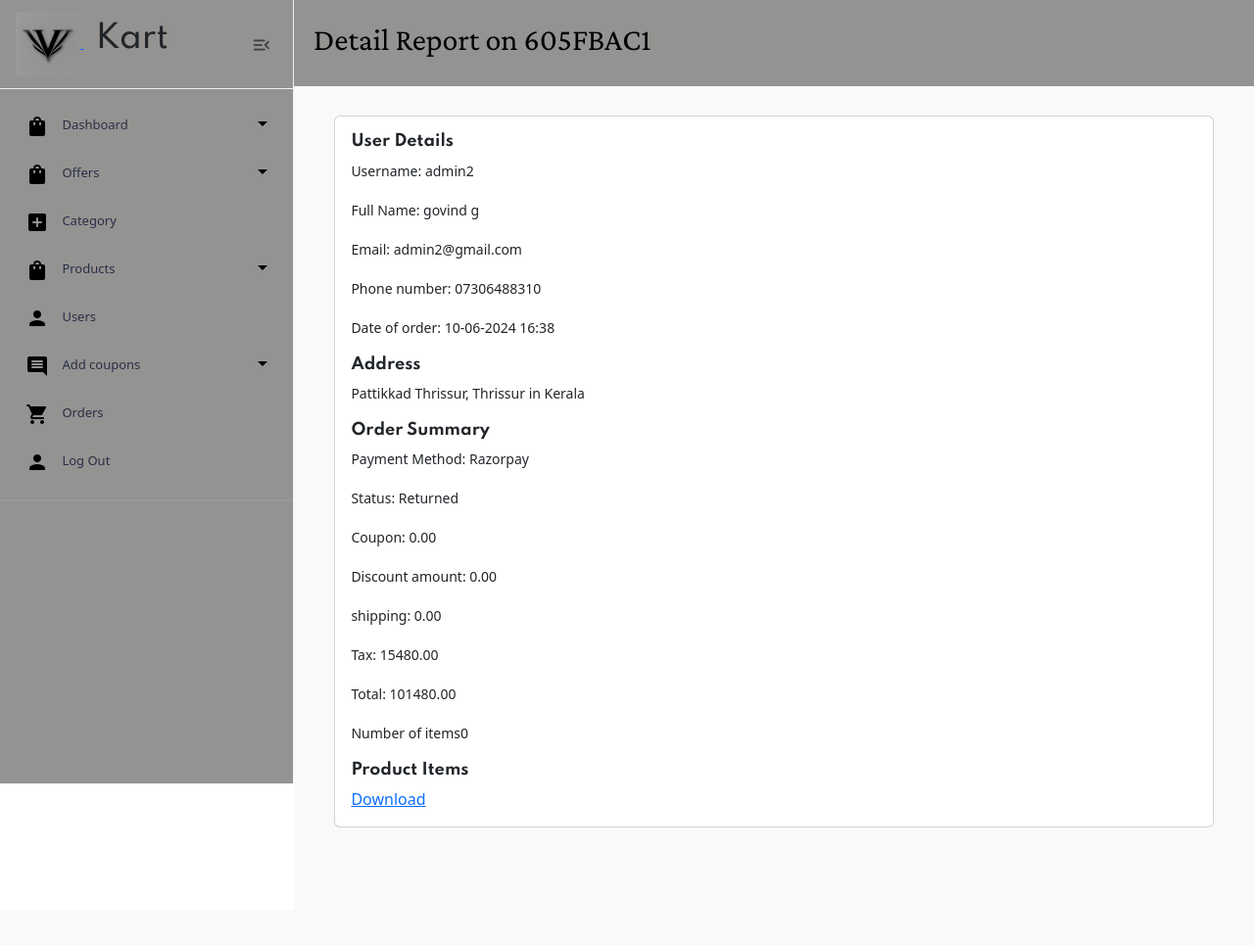
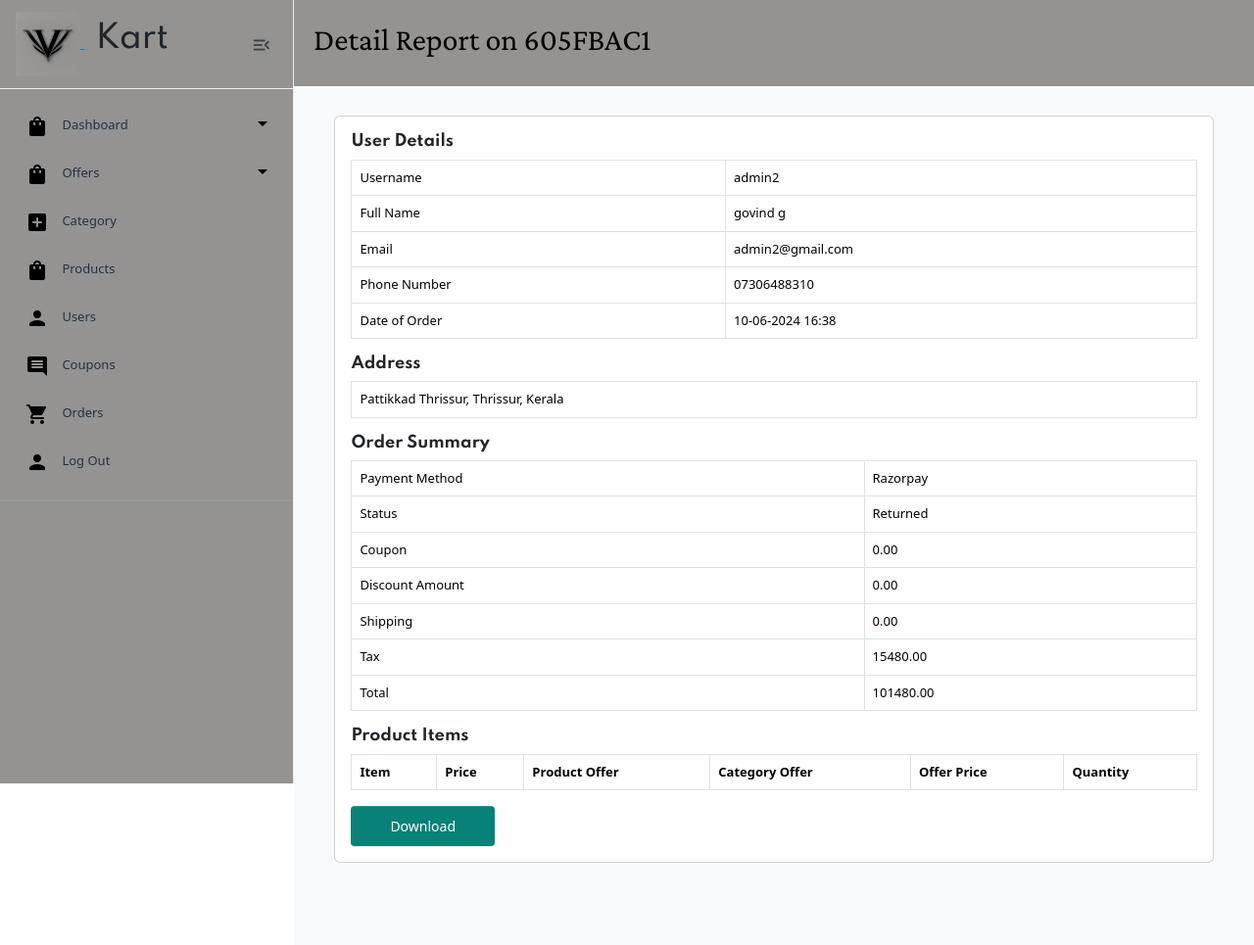
Before and after one commit to govind-g19/1st-fullstack_dajngo_project, a Django app: page /adminmanager/detail_order/187/ in a window 1280 px wide. Shown: the whole page at 98% size. Before the commit the page ends 845 px from the top, so only its background shows below. Run offline with Django 5.2, Linux system fonts and the light colour scheme; a user stored in the database is signed in; data comes from the database, SQL or seed files in the repository; lists and menus that the app fills with data are empty; parts of the project's set-up code (start-up, migrations or seed data) failed here and were passed over; some libraries are stand-ins or nearby versions.

Commit message:
all changes for local to main git

```diff
--- a/adminmanager/views.py
+++ b/adminmanager/views.py
@@ -1158,7 +1158,7 @@ def export_to_pdf(context):
 
     # Order Details Table
     elements.append(Paragraph('Order Details', styles['Heading2']))
-    order_details_data = [['Order ID', 'User', 'Total', 'Status', 'Payment', 'Order Date', 'Product', 'Quantity', 'Price', 'Offer Price']]
+    order_details_data = [['Order ID', 'User', 'Total', 'Status', 'Payment', 'Order Date',  'Price', 'Offer Price']]
 
     for order in context['order_details']:
         for item in order.orderitem_set.all():
@@ -1170,8 +1170,6 @@ def export_to_pdf(context):
                 order.status,
                 order.payment_method,
                 order.order_date.strftime('%Y-%m-%d'),
-                item.product.product_name,
-                item.quantity,
                 f"{item.price}",
                 f"{item.offer_price}"
             ])
--- a/authapp/urls.py
+++ b/authapp/urls.py
@@ -20,12 +20,14 @@ urlpatterns = [
          name='user_view_coupons'),
     path('manage_address', views.manage_address, name='manage_address'),
 
-    # wallet
+    # wallet add_to_wallet_view
     path('my_wallet', views.my_wallet, name='my_wallet'),
     path('withdraw_funds', views.withdraw_funds, name='withdraw_funds'),
     path('add_to_wallet', views.add_to_wallet, name='add_to_wallet'),
     path('add_to_wallet_razorpay', views.add_to_wallet_razorpay,
          name='add_to_wallet_razorpay'),
+    path('wallet_paymenthandler/', views.wallet_paymenthandler,
+         name='wallet_paymenthandler'),
 
     # wish list
     path('add_to_wishlist/<int:product_id>/',
--- a/mainapp/admin.py
+++ b/mainapp/admin.py
@@ -1,4 +1,5 @@
 from django.contrib import admin
-from .models import UserQuery
+from .models import UserQuery, Wallet_Razorpay_payment
 # Register your models here.
 admin.site.register(UserQuery)
+admin.site.register(Wallet_Razorpay_payment)
--- a/orders/models.py
+++ b/orders/models.py
@@ -102,7 +102,8 @@ class Payment(models.Model):
 class Razorpay_payment(models.Model):
     razorpay_payment_id = models.CharField(max_length=30, unique=True)
     amount = models.IntegerField(blank=True, null=True)
-    order = models.ForeignKey(Orders, on_delete=models.CASCADE, null=False)
+    order = models.ForeignKey(Orders, on_delete=models.CASCADE,
+                              null=True, blank=True)
 
     def __str__(self):
         return self.razorpay_payment_id
--- a/templates/admin/admin-base.html
+++ b/templates/admin/admin-base.html
@@ -75,9 +75,7 @@
                                     <span class="text">Offers</span>
                                 </a>
                                 <div class="submenu "style="color: #000;">
-                                    <a href="{% url 'add_category_offer' %}" class=" text-dark ">Add Category Offers</a>
                                     <a href="{% url 'category_offers_list' %}" class=" text-dark ">Category offers</a>
-                                    <a href="{% url 'add_product_offer' %}" class=" text-dark ">Add Products Offers</a>
                                     <a href="{% url 'product_offers_list' %}" class=" text-dark ">Product offers</a>
                                         {% comment %} {% url 'add_varients' %} {% endcomment %}
                                 </div>
@@ -91,17 +89,22 @@
                                 </li>
 
                             {% comment %} product {% endcomment %}
-                            <li class="menu-item has-submenu">
+                            <li class="menu-item">
+                                <a class="menu-link" href="{% url 'product_list' %}"> <i class="icon material-icons md-shopping_bag"></i>
+                                    <span class="text">Products</span>
+                                </a>
+
+                            </li>
+                            {% comment %} <li class="menu-item has-submenu">
                                 <a class="menu-link" href="{% url 'product_list' %}"> <i class="icon material-icons md-shopping_bag"></i>
                                     <span class="text">Products</span>
                                 </a>
                                 <div class="submenu "style="color: #000;">
                                     <a href="{% url 'product_list' %}" class=" text-dark "> <span class="text">Product List</span></a>
-                                    <a href="{% url 'add_product' %}" class=" text-dark ">Add Products</a>
                                     {% comment %} <a href="{% url 'add_varient' %}" class=" text-dark ">Add varients</a> {% endcomment %}
                                         {% comment %} {% url 'add_varients' %} {% endcomment %}
-                                </div>
-                            </li>
+                                {% comment %} </div>
+                            </li> {% endcomment %}
 
                                 {% comment %} Users  {% endcomment %}
                             <li class="menu-item">
@@ -111,16 +114,15 @@
                             </li>
                                {% comment %} coupons  {% endcomment %}
 
-                            <li class="menu-item has-submenu">
+                            <li class="menu-item">
                                 <a class="menu-link" href="{% url 'view_coupon_admin' %}"> <i class="icon material-icons md-comment"></i>
-                                    <span class="text">Add coupons</span>
+                                    <span class="text">Coupons</span>
                                 </a>
                                 <div class="submenu "style="color: #000;">
                                     <a href="{% url 'view_coupon_admin' %}" class=" text-dark "> <span class="text">Coupons List</span></a>
                                     <a href="{% url 'add_coupon' %}" class=" text-dark ">Add Coupon</a>
                                 </div>
                             </li>
-
 
                                 {% comment %} Oders  {% endcomment %}
 
--- a/templates/admin/category_offer_list.html
+++ b/templates/admin/category_offer_list.html
@@ -32,7 +32,7 @@
             <tr>
                 {% comment %} style="width: 10%;" {% endcomment %}
 
-                <th scope="col-" class="fw-bolder" >Name</th>
+                <th scope="col-" class="fw-bolder" >Category Offer</th>
                 <th scope="col" class="fw-bolder" >Discount</th>
                 <th scope="col" class="fw-bolder" >Valid from</th>
                 <th scope="col" class="fw-bolder" >valid to</th>
--- a/templates/admin/order_view.html
+++ b/templates/admin/order_view.html
@@ -63,7 +63,7 @@
                     {% if order.status != 'Cancelled' and order.status != 'Delivered' and order.status != 'Returned' %}
                     <a href="#" class="btn btn-warning btn-sm" data-bs-toggle="modal" data-bs-target="#exampleModal{{ order.id }}">Update</a>
                     {% else %}
-                    <a href="#" class="btn btn-warning btn-sm disabled" data-bs-toggle="modal" data-bs-target="#exampleModal{{ order.id }}">Update</a>
+                    <a href="#" class="btn btn-dark btn-sm disabled" data-bs-toggle="modal" data-bs-target="#exampleModal{{ order.id }}"></a>
 
                     {% endif %}
 
@@ -123,7 +123,7 @@
                     </div>
                     </div>
                     {% else %}
-                        <a class="btn btn-danger disabled" role="button" aria-disabled="true">Cancelled</a>
+                        <a class="btn btn-dark disabled btn-sm" role="button" aria-disabled="true"></a>
                     {% endif %}
                     {% comment %} {% if  order.status != "Cancelled" and order.status != 'Delivered' and order.status != 'Returned' %}
                         <a href="{% url 'admin_delete_order' order.id %}" class="btn btn-danger btn-sm">Cancel</a>
--- a/templates/admin/product_offer_list.html
+++ b/templates/admin/product_offer_list.html
@@ -31,7 +31,7 @@
             <tr>
                 {% comment %} style="width: 10%;" {% endcomment %}
 
-                <th scope="col-" class="fw-bolder" >Name</th>
+                <th scope="col-" class="fw-bolder" >Product Offer</th>
                 <th scope="col" class="fw-bolder" >Discount</th>
                 <th scope="col" class="fw-bolder" >Valid from</th>
                 <th scope="col" class="fw-bolder" >valid to</th>
--- a/templates/admin/single_ordetr_details.html
+++ b/templates/admin/single_ordetr_details.html
@@ -3,7 +3,7 @@
 {% block title %} Order Report {% endblock title %}
 
 {% block pageheader %}
-<h2 class="page-font">Detail Report on {{order.order_id}} </h2>
+<h2 class="page-font">Detail Report on {{order.order_id}}</h2>
 {% endblock pageheader %}
 
 {% block content %}
@@ -20,43 +20,96 @@
         </div>
         <div class="col-12">
             <div class="card">
-                    <div class="card-body">
-                <h6><strong>User Details </strong></h6>
-                    <p class="card-text fw-medium">Username: {{order.user.username}}</p>
-                    <p class="card-text fw-medium">Full Name: {{order.delivery_address.first_name}} {{order.delivery_address.second_name}}</p>
-                    <p class="card-text fw-medium">Email: {{order.user.email}}</p>
-                    <p class="card-text fw-medium">Phone number: {{ order.delivery_address.phone_number}}</p>
-                    <p class="card-text fw-medium">Date of order: {{order.order_date|date:"d-m-Y H:i" }}</p>
-                <h6><strong>Address </strong></h6>
-                <p>{{ order.delivery_address.house_address }}, {{ order.delivery_address.city }} in {{ order.delivery_address.state }}</p>
-                <h6><strong>Order Summary </strong></h6>
-                <p class="card-text fw-medium">Payment Method: {{ order.payment_method }}</p>
-                <p class="card-text fw-medium">Status: {{ order.status }}</p>
-                <p class="card-text fw-medium">Coupon: {{order.coupon_discount}}</p>
-                <p class="card-text fw-medium">Discount amount: {{order.offer_discount}}</p>
-                <p class="card-text fw-medium">shipping: {{order.shipping}}</p>
-                <p class="card-text fw-medium">Tax: {{order.tax}}</p>
-                <p class="card-text fw-medium">Total: {{order.grand_total}}</p>
-
-                <p class="card-text">Number of items{{order_items.count}}</p>
-                <h6><strong>Product Items </strong></h6>
-                {% for order_item in order_items %}
-                <p class="card-text fw-medium">Item: {{ order_item.product.product_name }} with{{ order_item.variant }} </p>
-                <p class="card-text fw-medium">Price: ₹{{ order_item.price }}</p>
-                {% if order_item.product_discount or order_item.category_discount %}
-                <p class="card-text fw-medium">Product Offer: {{ order_item.product_discount }} %</p>
-                <p class="card-text fw-medium">Category Offer: {{ order_item.category_discount }}%</p>
-                <p class="card-text fw-medium">Offer Price: ₹{{ order_item.offer_price }}</p>
-                {% endif %}
-                <p class="card-text fw-medium">Quantity: {{ order_item.quantity }}</p>
-                {% endfor %}
-                <a href="{% url 'download_invoice' order.id %}">Download</a>
-
+                <div class="card-body">
+                    <h6><strong>User Details</strong></h6>
+                    <table class="table table-bordered">
+                        <tr>
+                            <th>Username</th>
+                            <td>{{ order.user.username }}</td>
+                        </tr>
+                        <tr>
+                            <th>Full Name</th>
+                            <td>{{ order.delivery_address.first_name }} {{ order.delivery_address.second_name }}</td>
+                        </tr>
+                        <tr>
+                            <th>Email</th>
+                            <td>{{ order.user.email }}</td>
+                        </tr>
+                        <tr>
+                            <th>Phone Number</th>
+                            <td>{{ order.delivery_address.phone_number }}</td>
+                        </tr>
+                        <tr>
+                            <th>Date of Order</th>
+                            <td>{{ order.order_date|date:"d-m-Y H:i" }}</td>
+                        </tr>
+                    </table>
+                    <h6><strong>Address</strong></h6>
+                    <table class="table table-bordered">
+                        <tr>
+                            <td>{{ order.delivery_address.house_address }}, {{ order.delivery_address.city }}, {{ order.delivery_address.state }}</td>
+                        </tr>
+                    </table>
+                    <h6><strong>Order Summary</strong></h6>
+                    <table class="table table-bordered">
+                        <tr>
+                            <th>Payment Method</th>
+                            <td>{{ order.payment_method }}</td>
+                        </tr>
+                        <tr>
+                            <th>Status</th>
+                            <td>{{ order.status }}</td>
+                        </tr>
+                        <tr>
+                            <th>Coupon</th>
+                            <td>{{ order.coupon_discount }}</td>
+                        </tr>
+                        <tr>
+                            <th>Discount Amount</th>
+                            <td>{{ order.offer_discount }}</td>
+                        </tr>
+                        <tr>
+                            <th>Shipping</th>
+                            <td>{{ order.shipping }}</td>
+                        </tr>
+                        <tr>
+                            <th>Tax</th>
+                            <td>{{ order.tax }}</td>
+                        </tr>
+                        <tr>
+                            <th>Total</th>
+                            <td>{{ order.grand_total }}</td>
+                        </tr>
+                    </table>
+                    <h6><strong>Product Items</strong></h6>
+                    <table class="table table-bordered">
+                        <thead>
+                            <tr>
+                                <th>Item</th>
+                                <th>Price</th>
+                                <th>Product Offer</th>
+                                <th>Category Offer</th>
+                                <th>Offer Price</th>
+                                <th>Quantity</th>
+                            </tr>
+                        </thead>
+                        <tbody>
+                            {% for order_item in order_items %}
+                                <tr>
+                                    <td>{{ order_item.product.product_name }} with {{ order_item.variant }}</td>
+                                    <td>₹{{ order_item.price }}</td>
+                                    <td>{{ order_item.product_discount }} %</td>
+                                    <td>{{ order_item.category_discount }} %</td>
+                                    <td>₹{{ order_item.offer_price }}</td>
+                                    <td>{{ order_item.quantity }}</td>
+                                </tr>
+                            {% endfor %}
+                        </tbody>
+                    </table>
+                    <a href="{% url 'download_invoice' order.id %}" class="btn btn-primary">Download</a>
                 </div>
-                </div>
-        </div>
+            </div>
         </div>
     </div>
 </div>
-
 {% endblock %}
--- a/templates/auth/add_to_wallet.html
+++ b/templates/auth/add_to_wallet.html
@@ -19,3 +19,4 @@
                 </div>
             {% endfor %}
         </div>
+        {% endblock content %}
--- a/templates/main/product_details.html
+++ b/templates/main/product_details.html
@@ -192,10 +192,10 @@
                 </div>
             </div>
             <!-- Other Products Section -->
-            <div class="col-12">
+            {% comment %} <div class="col-12">
                 <h5 class="mt-4">Other Products You May Like</h5>
                 <!-- Add similar products grid here -->
-            </div>
+            </div> {% endcomment %}
         </div>
     </div>
     <!-- JavaScript Section -->
--- a/templates/order/myorders.html
+++ b/templates/order/myorders.html
@@ -44,7 +44,7 @@
                                     <td>{{ order.payment_method }}</td>
                                     <td>
                                         {% if order.status == 'Cancelled' or order.status == 'Returned' %}
-                                            <button type="button" class="btn btn-danger btn-sm disabled">{{ order.status }}</button>
+                                            <button type="button" class="btn btn-dark btn-sm disabled"></button>
                                         {% elif order.status == 'Delivered' %}
                                             <button type="button" class="btn btn-dark btn-sm" data-bs-toggle="modal" data-bs-target="#exampleModal{{ order.id }}">Return</button>
                                         {% else %}
```
Also changed, not shown: authapp/views.py (+71 -56 lines), mainapp/models.py (+10 -0 lines), templates/auth/add_to_wallet_razorpay.html (+12 -11 lines), mainapp/migrations/0002_wallet_razorpay_payment.py (added), orders/migrations/0004_alter_orders_order_id_alter_razorpay_payment_order.py (added), orders/migrations/0005_alter_orders_order_id.py (added).
